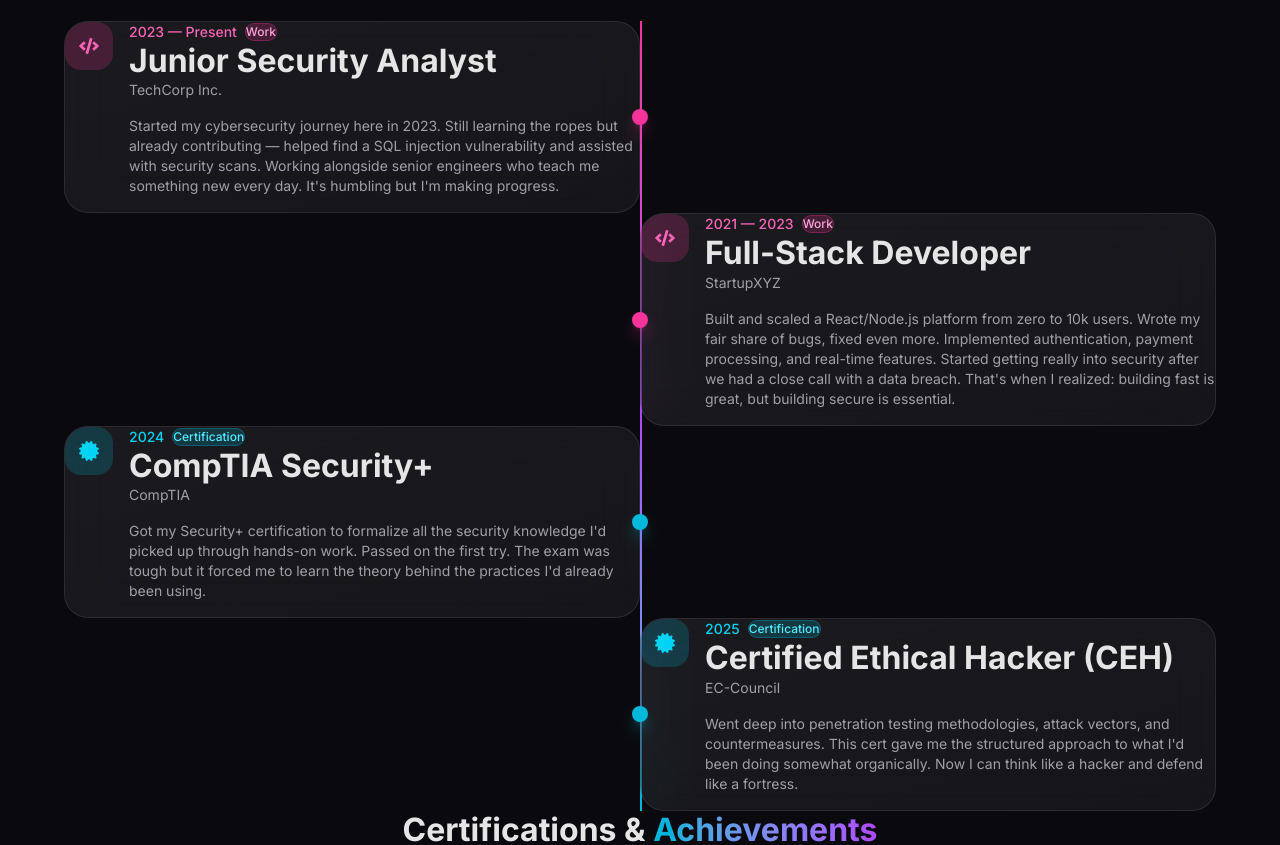
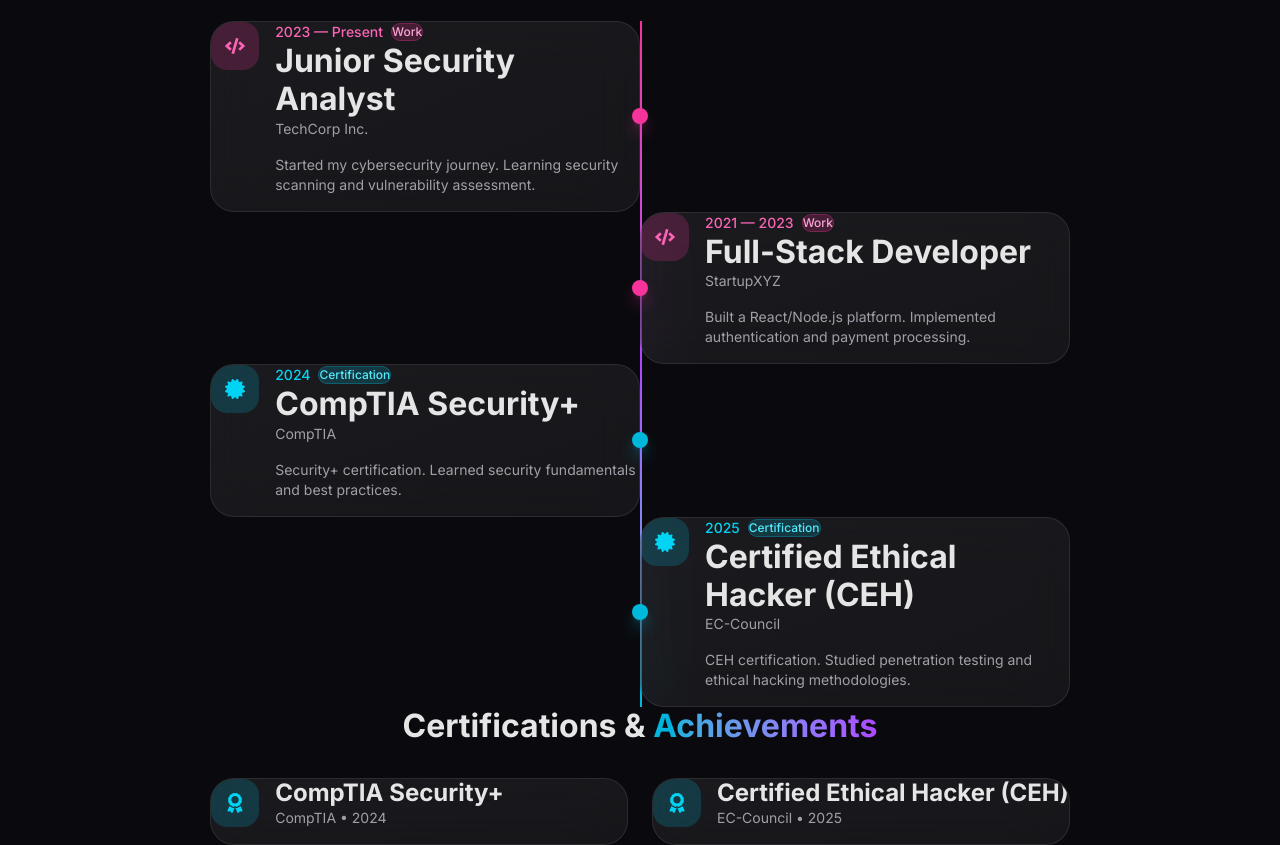
Before and after one commit to NopsFR/portfolio, a Next.js app: page / in a window 1280 px wide. Shown: the part 3285-4130 px from the top of the page. Built offline with nearby package versions, Linux system fonts and the light colour scheme; no server answers.

Commit message:
Simplify Journey section text

```diff
--- a/src/data/portfolio.ts
+++ b/src/data/portfolio.ts
@@ -50,10 +50,7 @@
     title: "Junior Security Analyst",
     company: "TechCorp Inc.",
     period: "2023 — Present",
-    description: `Started my cybersecurity journey here in 2023. Still learning the ropes but already
-contributing — helped find a SQL injection vulnerability and assisted with security scans.
-Working alongside senior engineers who teach me something new every day. It's humbling but
-I'm making progress.`,
+    description: "Started my cybersecurity journey. Learning security scanning and vulnerability assessment.",
     type: "work",
   },
   {
@@ -61,10 +58,7 @@
     title: "Full-Stack Developer",
     company: "StartupXYZ",
     period: "2021 — 2023",
-    description: `Built and scaled a React/Node.js platform from zero to 10k users. Wrote my fair
-share of bugs, fixed even more. Implemented authentication, payment processing, and real-time
-features. Started getting really into security after we had a close call with a data breach.
-That's when I realized: building fast is great, but building secure is essential.`,
+    description: "Built a React/Node.js platform. Implemented authentication and payment processing.",
     type: "work",
   },
   {
@@ -72,9 +66,7 @@
     title: "CompTIA Security+",
     company: "CompTIA",
     period: "2024",
-    description: `Got my Security+ certification to formalize all the security knowledge I'd picked
-up through hands-on work. Passed on the first try. The exam was tough but it forced me to
-learn the theory behind the practices I'd already been using.`,
+    description: "Security+ certification. Learned security fundamentals and best practices.",
     type: "certification",
   },
   {
@@ -82,9 +74,7 @@
     title: "Certified Ethical Hacker (CEH)",
     company: "EC-Council",
     period: "2025",
-    description: `Went deep into penetration testing methodologies, attack vectors, and countermeasures.
-This cert gave me the structured approach to what I'd been doing somewhat organically.
-Now I can think like a hacker and defend like a fortress.`,
+    description: "CEH certification. Studied penetration testing and ethical hacking methodologies.",
     type: "certification",
   },
 ];
```
